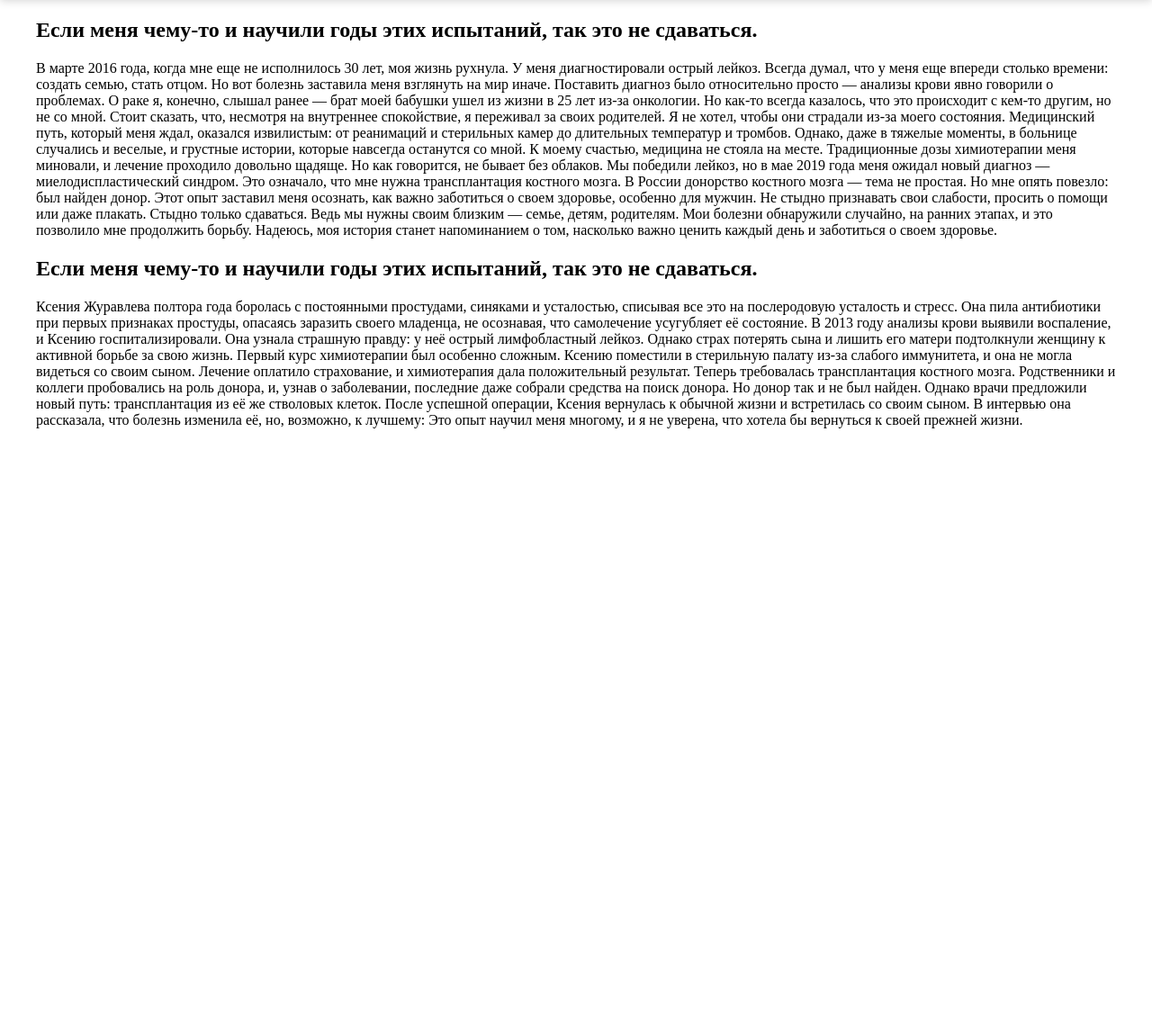
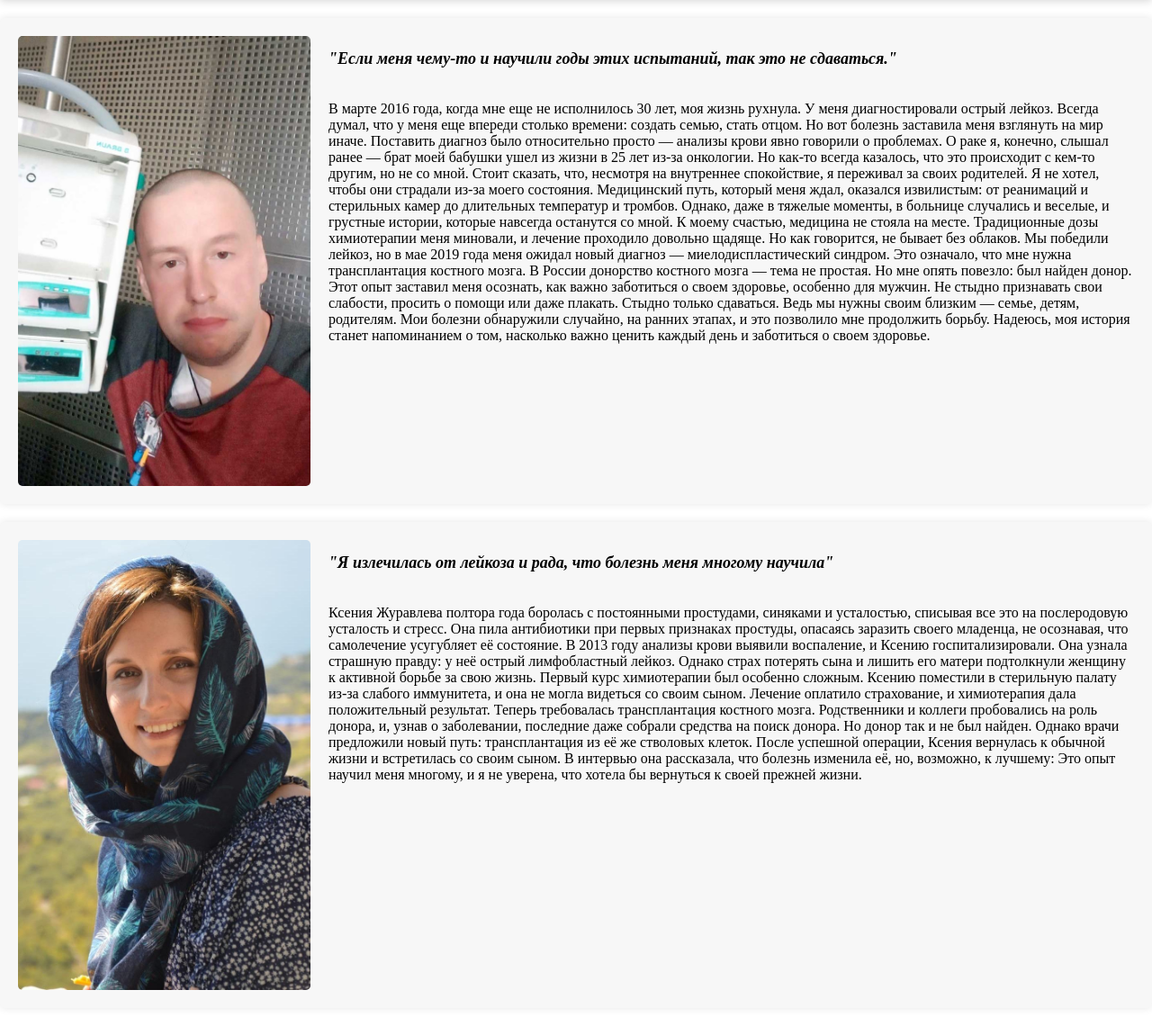
Before and after one commit to DmitryTD/SecondLife, a PHP site: page /stories.php in a window 1280 px wide. Shown: the part 66-1206 px from the top of the page at 90% size. Before the commit the page ends 542 px from the top, so only its background shows below. Run offline with PHP 8.4, Linux system fonts and the light colour scheme.

Commit message:
add stories

```diff
--- a/src/chek.php
+++ b/src/chek.php
@@ -32,7 +32,7 @@
     include './share/navbar.php';
     ?>
 
-    <h2>Скачайте наши Чек-листы для здорвья совершенно бесплатно!</h2>
+    <h2>Скачайте наши Чек-листы для здоровья совершенно бесплатно!</h2>
 
     <div class="image-container">
       <img class="image" src="./share/365_beauty.jpg" alt="Изображение 1">
--- /dev/null
+++ b/src/css/stories.css
@@ -0,0 +1,46 @@
+/* Стиль для общего контейнера истории */
+.story-container {
+    display: flex;
+    align-items: start;
+    justify-content: space-between;
+    margin: 20px 0;
+    padding: 20px;
+    box-shadow: 0px 0px 10px rgba(0, 0, 0, 0.1);
+    border-radius: 5px;
+    background-color: #f7f7f7;
+}
+
+/* Стиль для блока фотографии */
+.story-photo {
+    width: 325px;
+    height: 500px;
+    border-radius: 5px;
+    margin-right: 20px;
+    object-fit: cover;
+}
+
+/* Стиль для блока с текстом истории */
+.story-content {
+    flex: 2;
+    display: flex;
+    flex-direction: column;
+    align-items: start;
+}
+
+/* Стиль для заголовка истории */
+.story-quote {
+    font-style: italic;
+    font-size: 18px;
+    margin-bottom: 20px;
+}
+
+/* Стиль для основного текста истории */
+.story-text {
+    color: black;
+}
+
+.story-text-container {
+    display: flex;
+    flex-direction: column;
+    align-items: start;
+}
--- a/src/stories.php
+++ b/src/stories.php
@@ -1,41 +1,39 @@
 <link rel="stylesheet" href="./css/main.css">
+<link rel="stylesheet" href="./css/stories.css">
 <?php
 include './share/navbar.php';
 ?>
 
 <body>
-<?php
-$quote = "В марте 2016 года, когда мне еще не исполнилось 30 лет, моя жизнь рухнула. У меня диагностировали острый лейкоз. Всегда думал, что у меня еще впереди столько времени: создать семью, стать отцом. Но вот болезнь заставила меня взглянуть на мир иначе.
+    <div class="story-container">
+        <img src="./share/story1_mihail.jpg" alt="story1Photo" class="story-photo">
+        <div class="story-content">
+            <div class="story-text-container">
+                <h2 class="story-quote">"Если меня чему-то и научили годы этих испытаний, так это не сдаваться."</h2>
+                <p class="story-text">В марте 2016 года, когда мне еще не исполнилось 30 лет, моя жизнь рухнула. У меня диагностировали острый лейкоз. Всегда думал, что у меня еще впереди столько времени: создать семью, стать отцом. Но вот болезнь заставила меня взглянуть на мир иначе.
                     Поставить диагноз было относительно просто — анализы крови явно говорили о проблемах. О раке я, конечно, слышал ранее — брат моей бабушки ушел из жизни в 25 лет из-за онкологии. Но как-то всегда казалось, что это происходит с кем-то другим, но не со мной.
                     Стоит сказать, что, несмотря на внутреннее спокойствие, я переживал за своих родителей. Я не хотел, чтобы они страдали из-за моего состояния. Медицинский путь, который меня ждал, оказался извилистым: от реанимаций и стерильных камер до длительных температур и тромбов. Однако, даже в тяжелые моменты, в больнице случались и веселые, и грустные истории, которые навсегда останутся со мной.
                     К моему счастью, медицина не стояла на месте. Традиционные дозы химиотерапии меня миновали, и лечение проходило довольно щадяще. Но как говорится, не бывает без облаков. Мы победили лейкоз, но в мае 2019 года меня ожидал новый диагноз — миелодиспластический синдром. Это означало, что мне нужна трансплантация костного мозга.
                     В России донорство костного мозга — тема не простая. Но мне опять повезло: был найден донор. Этот опыт заставил меня осознать, как важно заботиться о своем здоровье, особенно для мужчин. Не стыдно признавать свои слабости, просить о помощи или даже плакать. Стыдно только сдаваться. Ведь мы нужны своим близким — семье, детям, родителям.
-Мои болезни обнаружили случайно, на ранних этапах, и это позволило мне продолжить борьбу. Надеюсь, моя история станет напоминанием о том, насколько важно ценить каждый день и заботиться о своем здоровье. ";
-$title = "Если меня чему-то и научили годы этих испытаний, так это не сдаваться.";
+                    Мои болезни обнаружили случайно, на ранних этапах, и это позволило мне продолжить борьбу. Надеюсь, моя история станет напоминанием о том, насколько важно ценить каждый день и заботиться о своем здоровье.
+                </p>
+            </div>
+        </div>
+    </div>
 
-// Используйте конкатенацию строк
-$quotedText = '<blockquote><h2>' . $title . '</h2><p>' . $quote . '</p></blockquote>';
-
-// Или интерполяцию переменных (доступно в PHP 7.0 и выше)
-//$quotedText = "<blockquote><h2>$title</h2><p>$quote</p></blockquote>";
-
-echo $quotedText;
-?>
-
-
-<?php
-$quote = "Ксения Журавлева полтора года боролась с постоянными простудами, синяками и усталостью, списывая все это на послеродовую усталость и стресс. Она пила антибиотики при первых признаках простуды, опасаясь заразить своего младенца, не осознавая, что самолечение усугубляет её состояние.
+    <div class="story-container">
+        <img src="./share/story2_ksenia.jpg" alt="story2Photo" class="story-photo">
+        <div class="story-content">
+            <div class="story-text-container">
+                <h2 class="story-quote">"Я излечилась от лейкоза и рада, что болезнь меня многому научила"</h2>
+                <p class="story-text">Ксения Журавлева полтора года боролась с постоянными простудами, синяками и усталостью, списывая все это на послеродовую усталость и стресс. Она пила антибиотики при первых признаках простуды, опасаясь заразить своего младенца, не осознавая, что самолечение усугубляет её состояние.
             В 2013 году анализы крови выявили воспаление, и Ксению госпитализировали. Она узнала страшную правду: у неё острый лимфобластный лейкоз. Однако страх потерять сына и лишить его матери подтолкнули женщину к активной борьбе за свою жизнь.
             Первый курс химиотерапии был особенно сложным. Ксению поместили в стерильную палату из-за слабого иммунитета, и она не могла видеться со своим сыном. Лечение оплатило страхование, и химиотерапия дала положительный результат. Теперь требовалась трансплантация костного мозга.
             Родственники и коллеги пробовались на роль донора, и, узнав о заболевании, последние даже собрали средства на поиск донора. Но донор так и не был найден. Однако врачи предложили новый путь: трансплантация из её же стволовых клеток.
-После успешной операции, Ксения вернулась к обычной жизни и встретилась со своим сыном. В интервью она рассказала, что болезнь изменила её, но, возможно, к лучшему: Это опыт научил меня многому, и я не уверена, что хотела бы вернуться к своей прежней жизни.";
+            После успешной операции, Ксения вернулась к обычной жизни и встретилась со своим сыном. В интервью она рассказала, что болезнь изменила её, но, возможно, к лучшему: Это опыт научил меня многому, и я не уверена, что хотела бы вернуться к своей прежней жизни.
+        </p>
+            </div>
+        </div>
+    </div>
 
-// Используйте конкатенацию строк
-//$quotedText = '<blockquote><h2>' . $title . '</h2><p>' . $quote . '</p></blockquote>';
-
-// Или интерполяцию переменных (доступно в PHP 7.0 и выше)
-$quotedText = "<blockquote><h2>$title</h2><p>$quote</p></blockquote>";
-
-echo $quotedText;
-?>
 </body>
```
Also changed, not shown: src/consultation.php (+0 -13 lines), src/libs/libconsultation.php (+18 -0 lines), src/css/main.css (indentation only), src/share/story1_mihail.jpg (added), src/share/story2_ksenia.jpg (added). Lines whose indentation alone changed are shown as unchanged.
